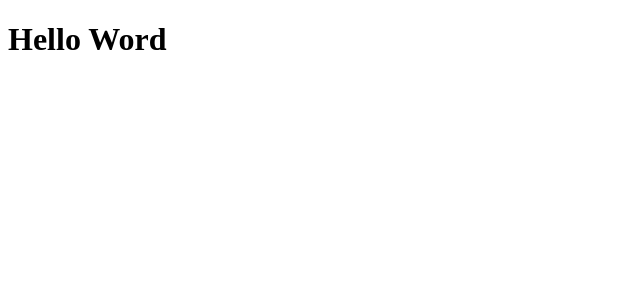
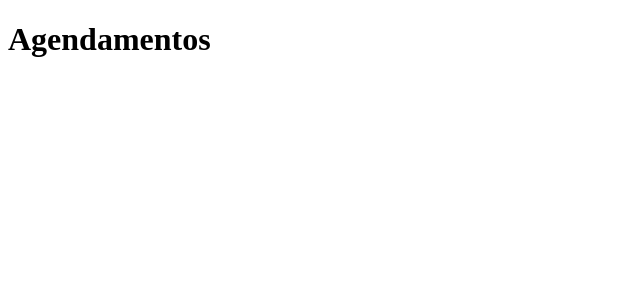
Before and after one commit to KeylaneSilva/sistema-agendamentSKM, a React (Create React App) app in the folder client/: page /admin/agendamentos in a window 1280 px wide. Shown: the top 300 px of the page, without its empty margins (0-640 px from the left). Built offline with nearby package versions, Linux system fonts and the light colour scheme.

Commit message:
add routes

```diff
--- a/client/package.json
+++ b/client/package.json
@@ -3,11 +3,16 @@
   "version": "0.1.0",
   "private": true,
   "dependencies": {
+    "@emotion/react": "^11.4.1",
+    "@emotion/styled": "^11.3.0",
+    "@material-ui/core": "^5.0.0-beta.5",
+    "@mui/material": "^5.0.3",
     "@testing-library/jest-dom": "^5.11.4",
     "@testing-library/react": "^11.1.0",
     "@testing-library/user-event": "^12.1.10",
     "react": "^17.0.2",
     "react-dom": "^17.0.2",
+    "react-router-dom": "^5.3.0",
     "react-scripts": "^4.0.3",
     "web-vitals": "^1.0.1"
   },
--- a/client/src/App.js
+++ b/client/src/App.js
@@ -1,7 +1,10 @@
+import React from "react";
+import Routes from './routes'
+
 function App() {
   return (
     <div>
-      <h1>Hello Word</h1>
+      <Routes />
     </div>
   );
 }
--- /dev/null
+++ b/client/src/pages/admin/agendamentos/agendamentos.cadastrar.js
@@ -0,0 +1,7 @@
+export default function CadastrarAgendamentos(){
+    return(
+        <div>
+            <h1>Cadastrar Agendamentos</h1>
+        </div>
+    )
+}
--- /dev/null
+++ b/client/src/pages/admin/agendamentos/agendamentos.editar.js
@@ -0,0 +1,7 @@
+export default function EditarAgendamentos(){
+    return(
+        <div>
+            <h1>Editar Agendamentos</h1>
+        </div>
+    )
+}
--- /dev/null
+++ b/client/src/pages/admin/agendamentos/index.js
@@ -0,0 +1,7 @@
+export default function Agendamentos(){
+    return(
+        <div>
+            <h1>Agendamentos</h1>
+        </div>
+    )
+}
--- /dev/null
+++ b/client/src/pages/admin/dashboard/index.js
@@ -0,0 +1,7 @@
+export default function Dashboard(){
+    return(
+        <div>
+            <h1>Dashboard</h1>
+        </div>
+    )
+}
--- /dev/null
+++ b/client/src/pages/admin/despesas/despesas.cadastrar.js
@@ -0,0 +1,7 @@
+export default function CadastrarDespesas(){
+    return(
+        <div>
+            <h1>Cadastrar Despesas</h1>
+        </div>
+    )
+}
--- /dev/null
+++ b/client/src/pages/admin/despesas/despesas.editar.js
@@ -0,0 +1,7 @@
+export default function EditarDespesas(){
+    return(
+        <div>
+            <h1>Editar Despesas</h1>
+        </div>
+    )
+}
--- /dev/null
+++ b/client/src/pages/admin/despesas/index.js
@@ -0,0 +1,7 @@
+export default function Despesas(){
+    return(
+        <div>
+            <h1>Despesas</h1>
+        </div>
+    )
+}
--- /dev/null
+++ b/client/src/pages/admin/login/index.js
@@ -0,0 +1,7 @@
+export default function Login(){
+    return(
+        <div>
+            <h1>Login</h1>
+        </div>
+    )
+}
--- /dev/null
+++ b/client/src/routes.js
@@ -0,0 +1,38 @@
+import React from "react";
+import { BrowserRouter, Switch, Route} from 'react-router-dom';
+
+// IMPORT ADMIN
+
+import Dasboard from './pages/admin/dashboard'
+import Login from './pages/admin/login'
+
+import Agendamentos from './pages/admin/agendamentos'
+import CadastrarAgendamentos from './pages/admin/agendamentos/agendamentos.cadastrar'
+import EditarAgendamentos from './pages/admin/agendamentos/agendamentos.editar'
+
+import Despesas from './pages/admin/despesas'
+import CadastrarDespesas from './pages/admin/despesas/despesas.cadastrar'
+import EditarDespesas from './pages/admin/despesas/despesas.editar'
+
+
+export default function Routes(){
+    return(
+        <BrowserRouter>
+            <Switch>
+                {/* Rota Admin */}
+                <Route path="/admin/" exact component={Dasboard} />
+                <Route path="/login/" exact component={Login} />
+
+                <Route path="/admin/agendamentos" exact component={Agendamentos}/>
+                <Route path="/admin/agendamentos/cadastrar" exact component={CadastrarAgendamentos}/>
+                <Route path="/admin/agendamentos/editar/:idAgendamento" exact component={EditarAgendamentos}/>
+
+                <Route path="/admin/despesas" exact component={Despesas}/>
+                <Route path="/admin/despesas/cadastrar" exact component={CadastrarDespesas}/>
+                <Route path="/admin/despesas/editar/:idDespesa" exact component={EditarDespesas}/>
+
+            </Switch>
+
+        </BrowserRouter>
+    )
+}
--- a/package.json
+++ b/package.json
@@ -4,6 +4,9 @@
   "description": "sistema de agendamento de clientes do StudioKaryneMakeup",
   "main": "index.js",
   "dependencies": {
+    "@emotion/react": "^11.4.1",
+    "@emotion/styled": "^11.3.0",
+    "@material-ui/core": "^5.0.0-beta.5",
     "bcrypt": "^5.0.1",
     "concurrently": "^6.2.1",
     "cookie-parser": "^1.4.5",
```
Also changed, not shown: 1 other file (tests, documents, lock files or other folders).
